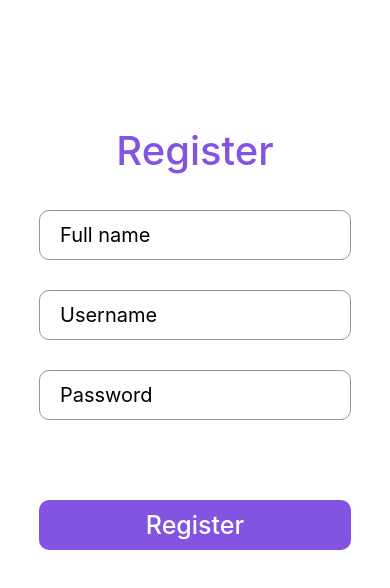
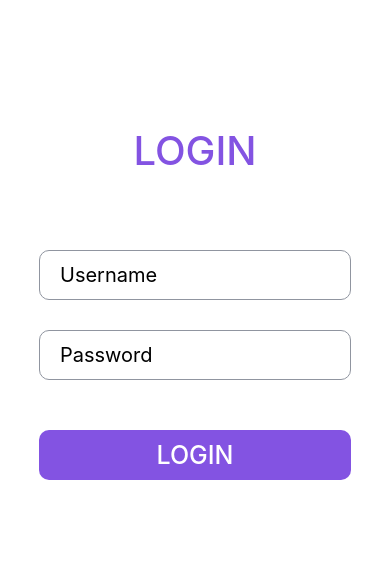
Before and after one commit to NguyenLeMyChau/NguyenLeMyChau_week08, a React Native app: screen / in a window 390 px wide. Shown: the top 588 px of the page. Built offline with nearby package versions, Linux system fonts and the light colour scheme; no server answers.

Commit message:
Create UI login

```diff
--- a/App.js
+++ b/App.js
@@ -1,10 +1,12 @@
 import { StatusBar } from 'expo-status-bar';
 import { StyleSheet, Text, View } from 'react-native';
 import Register from './Components/Register';
+import Login from './Components/Login';
 
 export default function App() {
   return (
-    <Register/>
+    <Login/>
+    //<Register/>
   );
 }
 
--- a/Components/Login.js
+++ b/Components/Login.js
@@ -0,0 +1,121 @@
+import { StatusBar } from 'expo-status-bar';
+import { useEffect, useState } from 'react';
+import { Button, Pressable, StyleSheet, Text, TouchableOpacity, View, TextInput } from 'react-native';
+
+export default function Login() {
+
+    const [data, setData] = useState([])
+
+    var [userName, setUserName] = useState('');
+    var [password, setPassword] = useState('');
+
+    useEffect(() => {
+        getAPIUser()
+    }, [])
+
+    const getAPIUser = async () => {
+        const url = "http://localhost:3000/user";
+        let result = await fetch(url);
+        result = await result.json();
+        setData(result);
+    }
+
+    const handleLogin = (e) => {
+        e.preventDefault();
+        const user = data.find((user) => user.username === userName && user.password === password);
+        if (user) {
+            alert('Đăng nhập thành công')
+            console.log(data)
+            console.log(userName, password)
+        }
+        else {
+            alert('Đăng nhập thất bại. Vui lòng thử lại')
+            console.log(data)
+            console.log(userName, password)
+        }
+
+    }
+
+
+    return (
+        <View style={styles.container}>
+            <View style={styles.head}>
+                <Text style={{ fontSize: 40, fontWeight: 500, color: '#8353E2' }}>LOGIN</Text>
+            </View>
+
+            <View style={styles.mid}>
+
+                <TextInput
+                    style={styles.input}
+                    placeholder="Username"
+                    value={userName}
+                    onChangeText={(text) => setUserName(text)}
+                />
+
+                <TextInput
+                    style={styles.input}
+                    placeholder="Password"
+                    secureTextEntry="true"
+                    value={password}
+                    onChangeText={(text) => setPassword(text)}
+                />
+
+            </View>
+
+            <View style={styles.footer}>
+                <TouchableOpacity style={styles.btnRegister} onPress={handleLogin}>
+                    <Text style={{ fontSize: 25, fontWeight: 500, color: '#FFFFFF' }}>LOGIN</Text>
+                </TouchableOpacity>
+            </View>
+        </View>
+    );
+}
+
+const styles = StyleSheet.create({
+    container: {
+        flex: 1,
+    },
+
+    head: {
+        width: '100%',
+        height: 100,
+        justifyContent: 'center',
+        alignItems: 'center',
+        top: 100
+    },
+
+    mid: {
+        width: '100%',
+        height: 400,
+        justifyContent: 'center',
+        alignItems: 'center'
+    },
+
+    footer: {
+        width: '100%',
+        height: 100,
+        alignItems: 'center'
+    },
+
+    input: {
+        width: '80%',
+        height: 50,
+        padding: 10,
+        paddingLeft: 20,
+        fontSize: 20,
+        marginTop: 30,
+        borderRadius: 10,
+        border: '1px #9095A0 solid'
+
+    },
+
+    btnRegister: {
+        width: '80%',
+        height: 50,
+        backgroundColor: '#8353E2',
+        justifyContent: 'center',
+        alignItems: 'center',
+        borderRadius: 10,
+        marginTop:'-70px'
+    }
+});
--- a/Components/Register.js
+++ b/Components/Register.js
@@ -4,22 +4,9 @@ import { Button, Pressable, StyleSheet, Text, TouchableOpacity, View, TextInput}
 
 export default function Register() {
 
-  var [data, setData] = useState([]);
-
   var [fullName, setFullName] = useState('');
   var [userName, setUserName] = useState('');
   var [password, setPassword] = useState('');
-
-  // useEffect(() => {
-  //   getAPIUser()
-  // }, [])
-
-  // const getAPIUser = async () => {
-  //   const url = "http://localhost:3000/user";
-  //   let result = await fetch(url);
-  //   result = await result.json();
-  //   setData(result);
-  // }
 
    const saveAPIUser = async() => {
 
@@ -42,14 +29,6 @@ export default function Register() {
       <View style={styles.head}>
         <Text style={{ fontSize: 40, fontWeight: 500, color: '#8353E2' }}>Register</Text>
       </View>
-
-      {
-        data.map((item) =>
-          <View>
-            <Text>{item.fullname}</Text>
-          </View>
-        )
-      }
 
       <View style={styles.mid}>
         <TextInput
--- a/noteDB.json
+++ b/noteDB.json
@@ -1,10 +1,10 @@
 {
   "user": [
     {
-      "id": 1,
       "fullname": "Nguyen Thi Van",
       "username": "vanvan123",
-      "password": "vanvan123"
+      "password": "vanvan123",
+      "id": 1
     },
     {
       "fullName": "Hoang Van An",
```
